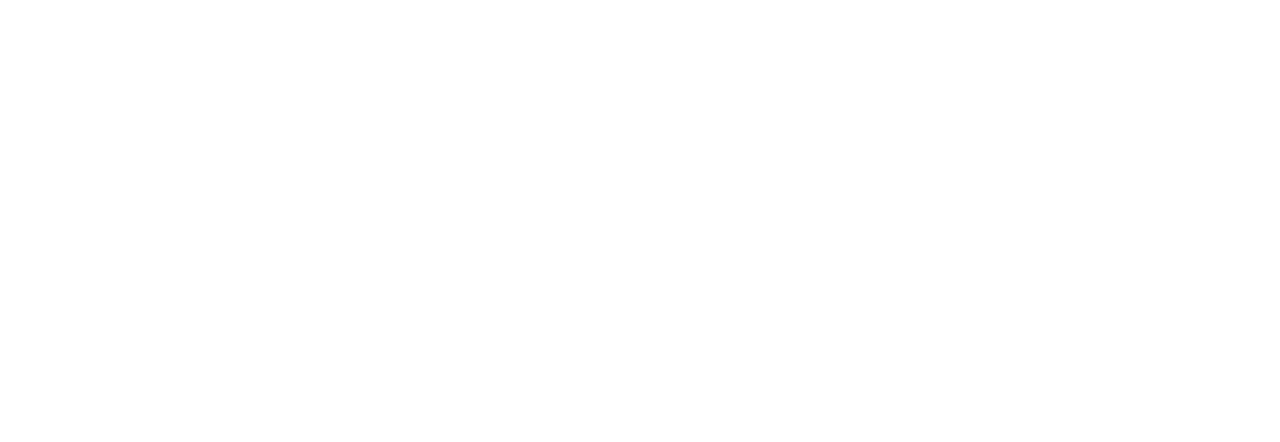
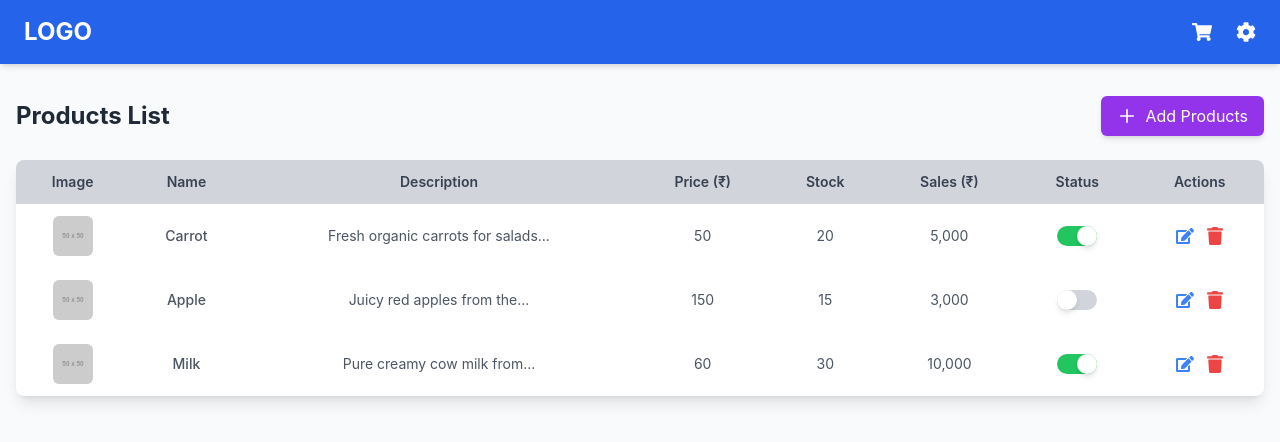
Before and after one commit to SauravSarkar123/E-Shop, a React (Create React App) app: page /productlist in a window 1280 px wide. Before the commit this address had no page. Shown: the top 442 px of the page. Built offline with nearby package versions, Linux system fonts and the light colour scheme.

Commit message:
Products List Page frontend

```diff
--- a/src/App.js
+++ b/src/App.js
@@ -8,6 +8,9 @@
 import CartItems from './pages/CartItems';
 import OrdersPage from './pages/Orders';
 import CategoriesPage from './pages/CategoryList';
+import ProductsList from './pages/ProductsList';
+
+
 import './App.css';
 
 function App() {
@@ -22,6 +25,8 @@
           <Route path="/cart" element={<CartItems />} />
           <Route path="/orders" element={<OrdersPage />} />
           <Route path="/categorylist" element={<CategoriesPage />} />
+          <Route path="/productlist" element={<ProductsList />} />
+
         </Routes>
       </Router>
     </CategoriesProvider>
--- /dev/null
+++ b/src/pages/ProductsList.js
@@ -0,0 +1,85 @@
+import React, { useState } from 'react';
+import { FaEdit, FaTrash } from 'react-icons/fa';
+import Header from '../components/Header';
+
+const ProductsList = () => {
+  const [products, setProducts] = useState([
+    { id: 1, image: 'https://via.placeholder.com/50', name: 'Carrot', description: 'Fresh organic carrots for salads and juicing.', price: 50, stock: 20, sales: 5000, status: true },
+    { id: 2, image: 'https://via.placeholder.com/50', name: 'Apple', description: 'Juicy red apples from the orchard.', price: 150, stock: 15, sales: 3000, status: false },
+    { id: 3, image: 'https://via.placeholder.com/50', name: 'Milk', description: 'Pure creamy cow milk from organic farms.', price: 60, stock: 30, sales: 10000, status: true },
+  ]);
+
+  const toggleStatus = (id) => setProducts((prev) => prev.map((p) => (p.id === id ? { ...p, status: !p.status } : p)));
+
+  const truncateText = (text, limit = 5) => text.split(' ').slice(0, limit).join(' ') + (text.split(' ').length > limit ? '...' : '');
+
+  return (
+    <div className="bg-gray-50 min-h-screen">
+      <Header />
+      <div className="container mx-auto px-4 py-8">
+        {/* Header Section */}
+        <div className="flex flex-wrap justify-between items-center mb-6 gap-4">
+          <h1 className="text-xl md:text-2xl font-bold text-gray-800">Products List</h1>
+          <button className="bg-purple-600 text-white px-4 py-2 rounded-md flex items-center gap-2 shadow-md hover:bg-purple-700">
+            <svg className="w-5 h-5" xmlns="http://www.w3.org/2000/svg" fill="none" viewBox="0 0 24 24" strokeWidth="2" stroke="currentColor">
+              <path strokeLinecap="round" strokeLinejoin="round" d="M12 4.5v15m7.5-7.5h-15" />
+            </svg>
+            Add Products
+          </button>
+        </div>
+        {/* Table Section */}
+        <div className="bg-white shadow-lg rounded-lg overflow-x-auto">
+          <table className="min-w-full text-sm text-gray-600">
+            <thead className="bg-gray-300 text-gray-700">
+              <tr>
+                {['Image', 'Name', 'Description', 'Price (₹)', 'Stock', 'Sales (₹)', 'Status', 'Actions'].map((h) => (
+                  <th key={h} className="px-4 py-3 text-center font-semibold whitespace-nowrap">
+                    {h}
+                  </th>
+                ))}
+              </tr>
+            </thead>
+            <tbody>
+              {products.map(({ id, image, name, description, price, stock, sales, status }) => (
+                <tr key={id} className="hover:bg-gray-100">
+                  <td className="px-4 py-3 text-center">
+                    <img src={image} alt={name} className="w-10 h-10 rounded-md mx-auto" />
+                  </td>
+                  <td className="px-4 py-3 text-center font-medium">{name}</td>
+                  <td className="px-4 py-3 text-center">{truncateText(description)}</td>
+                  <td className="px-4 py-3 text-center">{price}</td>
+                  <td className="px-4 py-3 text-center">{stock}</td>
+                  <td className="px-4 py-3 text-center">{sales.toLocaleString()}</td>
+                  <td className="px-4 py-3 text-center">
+                    <button
+                      onClick={() => toggleStatus(id)}
+                      className={`w-10 h-5 rounded-full flex items-center mx-auto ${status ? 'bg-green-500' : 'bg-gray-300'}`}
+                    >
+                      <span
+                        className={`w-5 h-5 bg-white rounded-full shadow-md transform transition-transform ${
+                          status ? 'translate-x-5' : 'translate-x-0'
+                        }`}
+                      />
+                    </button>
+                  </td>
+                  <td className="px-4 py-3 text-center">
+                    <div className="flex gap-3 justify-center">
+                      <button className="text-blue-500 hover:text-blue-700">
+                        <FaEdit size={18} />
+                      </button>
+                      <button className="text-red-500 hover:text-red-700">
+                        <FaTrash size={18} />
+                      </button>
+                    </div>
+                  </td>
+                </tr>
+              ))}
+            </tbody>
+          </table>
+        </div>
+      </div>
+    </div>
+  );
+};
+
+export default ProductsList;
```
